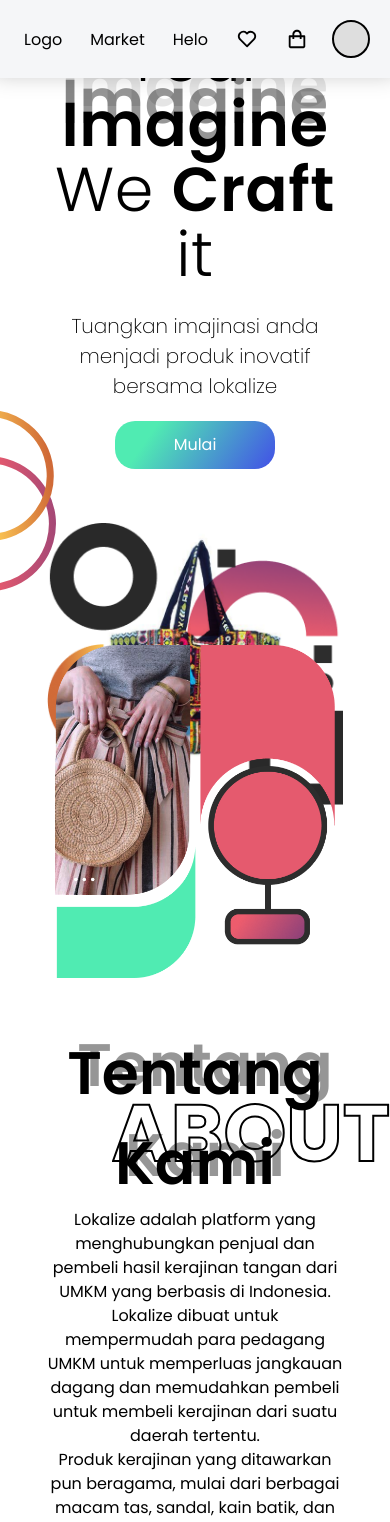
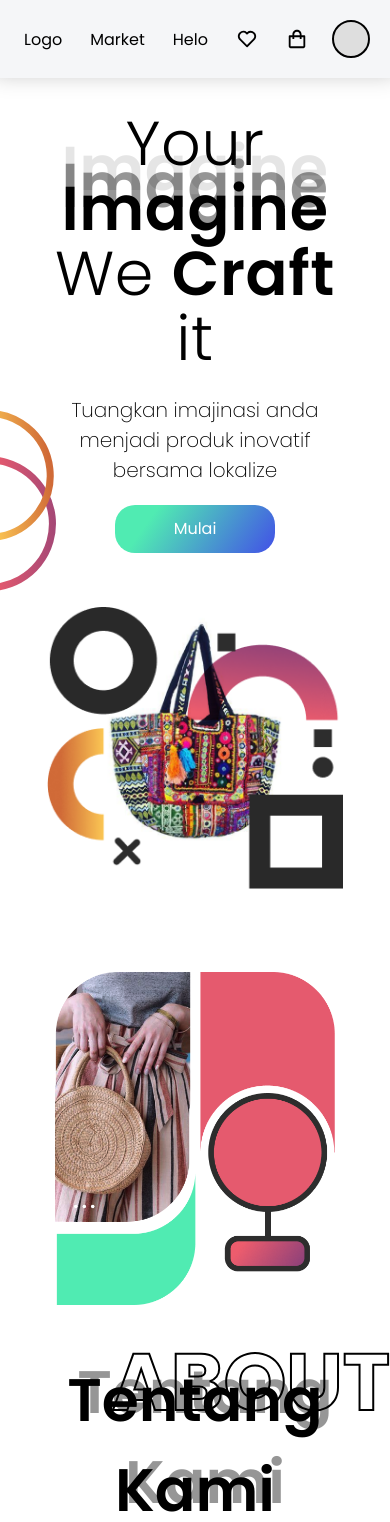
Before and after one commit to sahrilputra/Lokalize---Ecommerce, a Next.js app: page / in a window 390 px wide. Shown: the top 1522 px of the page. Built offline with nearby package versions, Linux system fonts and the light colour scheme.

Commit message:
responsive main content

```diff
--- a/components/main/styles.module.scss
+++ b/components/main/styles.module.scss
@@ -1,7 +1,7 @@
 .hero {
     padding: 10px;
     width: 100%;
-    height: 80vh;
+    height: 100vh;
     font-family: 'Poppins';
     display: flex;
     flex-direction: column;
@@ -98,7 +98,7 @@
 .content {
     padding: 10px;
     width: 100%;
-    height: 80vh;
+    max-height: max-content;
     font-family: 'Poppins';
     display: flex;
     flex-direction: column;
@@ -133,7 +133,7 @@
     &__absolute {
         position: absolute;
         right: 80px;
-        top: 0;
+        top: -60px;
         margin: 0 auto;
         font-size: 140px;
         font-weight: 700;
@@ -176,7 +176,7 @@
             grid-template-columns: repeat(1, 1fr);
         }
         &__absolute {
-            top: 280px;
+            top: 360px;
             font-size: 80px;
             position: absolute;
             right: 0px;
```
